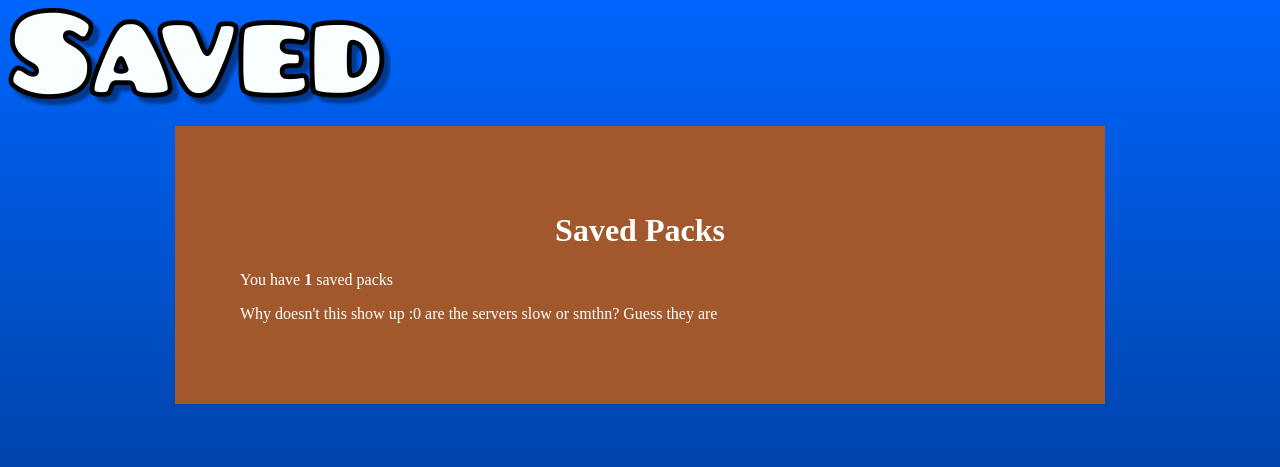
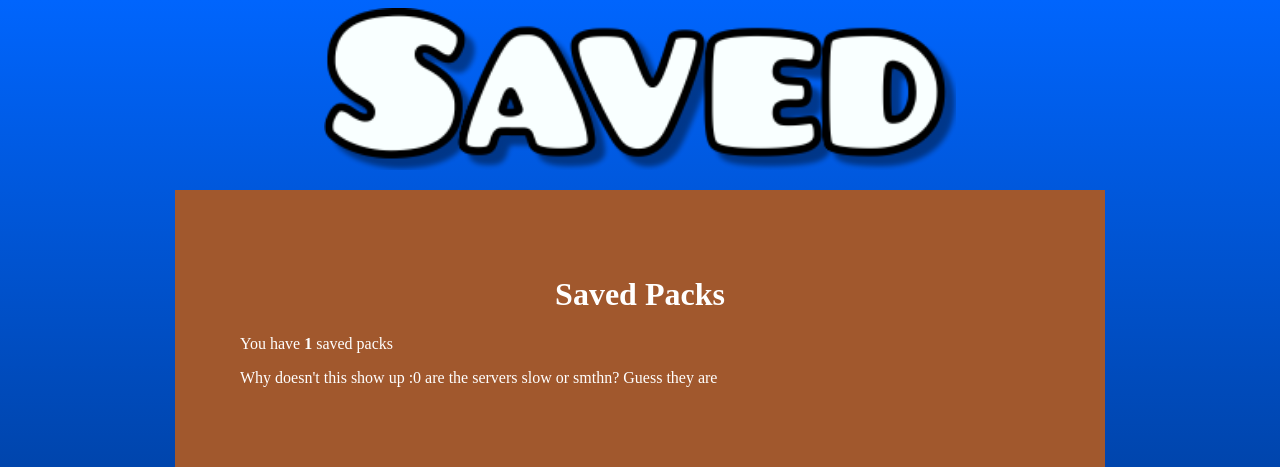
Before and after one commit to Fc500/Fc500.github.io, a PHP site: page /pages/saved.html in a window 1280 px wide. Shown: the top 467 px of the page. Run offline with PHP 8.4, Linux system fonts and the light colour scheme.

Commit message:
Update saved.css

```diff
--- a/CSS/saved.css
+++ b/CSS/saved.css
@@ -8,3 +8,11 @@ div.box {
   margin-left: auto;
   margin-right: auto;
 }
+
+
+.saved {
+  display: block;
+  margin-left: auto;
+  margin-right: auto;
+  width: 50%;
+}
```
